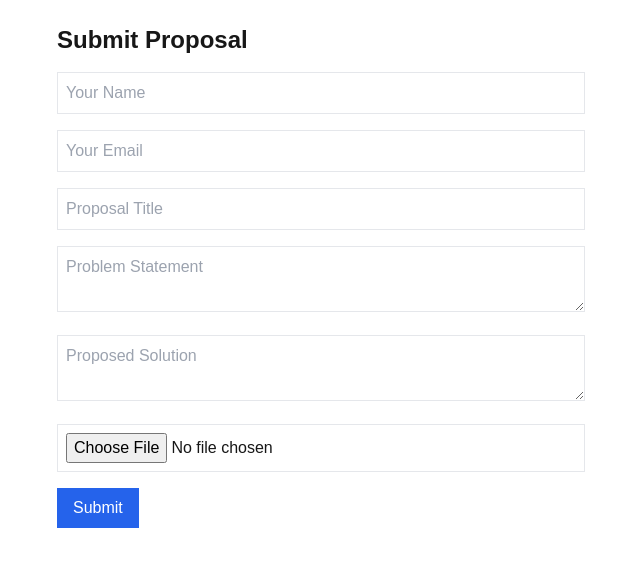
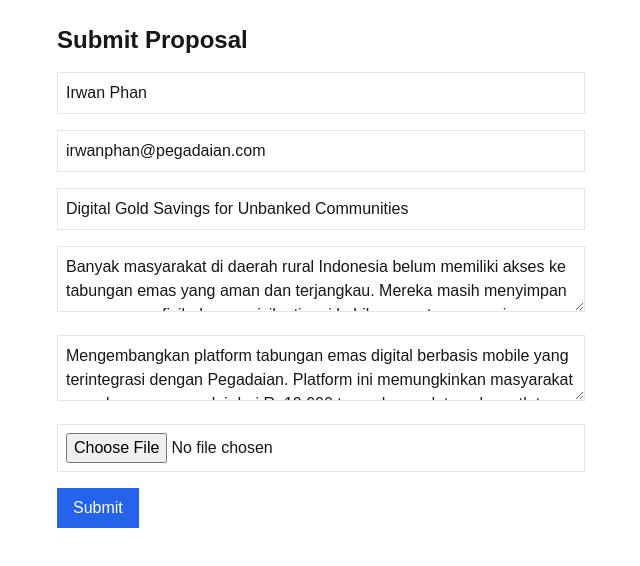
Before and after one commit to irwanphan/proval, a Next.js app: page /submit in a window 1280 px wide. Shown: the top 566 px of the page, without its empty margins (319-959 px from the left). Built offline with nearby package versions, Linux system fonts and the light colour scheme.

Commit message:
Update proposal submission form to pre-fill with example data and ensure password field is included in user creation. Adjust input fields to use controlled components for better state management.

```diff
--- a/app/api/submit/route.ts
+++ b/app/api/submit/route.ts
@@ -29,7 +29,7 @@ export async function POST(req: NextRequest) {
       user: {
         connectOrCreate: {
           where: { email },
-          create: { email, name },
+          create: { email, name, password: '' },
         },
       },
       title,
--- a/app/submit/page.tsx
+++ b/app/submit/page.tsx
@@ -4,11 +4,11 @@ import { useState } from 'react'
 
 export default function SubmitProposalPage() {
   const [formData, setFormData] = useState({
-    name: '',
-    email: '',
-    title: '',
-    problem: '',
-    solution: '',
+    name: 'Irwan Phan',
+    email: 'irwanphan@pegadaian.com',
+    title: 'Digital Gold Savings for Unbanked Communities',
+    problem: 'Banyak masyarakat di daerah rural Indonesia belum memiliki akses ke tabungan emas yang aman dan terjangkau. Mereka masih menyimpan emas secara fisik dengan risiko tinggi kehilangan atau pencurian.',
+    solution: 'Mengembangkan platform tabungan emas digital berbasis mobile yang terintegrasi dengan Pegadaian. Platform ini memungkinkan masyarakat menabung emas mulai dari Rp10.000 tanpa harus datang ke outlet, cukup melalui aplikasi dan jaringan agen lokal.',
   });
   const [file, setFile] = useState<File | null>(null);
   const [loading, setLoading] = useState(false);
@@ -39,11 +39,11 @@ export default function SubmitProposalPage() {
     <main className="p-6 max-w-xl mx-auto">
       <h1 className="text-2xl font-bold mb-4">Submit Proposal</h1>
       <form onSubmit={handleSubmit} className="space-y-4">
-        <input name="name" placeholder="Your Name" required onChange={handleChange} className="w-full border p-2" />
-        <input name="email" placeholder="Your Email" required onChange={handleChange} className="w-full border p-2" />
-        <input name="title" placeholder="Proposal Title" required onChange={handleChange} className="w-full border p-2" />
-        <textarea name="problem" placeholder="Problem Statement" required onChange={handleChange} className="w-full border p-2" />
-        <textarea name="solution" placeholder="Proposed Solution" required onChange={handleChange} className="w-full border p-2" />
+        <input name="name" placeholder="Your Name" required value={formData.name} onChange={handleChange} className="w-full border p-2" />
+        <input name="email" placeholder="Your Email" required value={formData.email} onChange={handleChange} className="w-full border p-2" />
+        <input name="title" placeholder="Proposal Title" required value={formData.title} onChange={handleChange} className="w-full border p-2" />
+        <textarea name="problem" placeholder="Problem Statement" required value={formData.problem} onChange={handleChange} className="w-full border p-2" />
+        <textarea name="solution" placeholder="Proposed Solution" required value={formData.solution} onChange={handleChange} className="w-full border p-2" />
         <input type="file" required onChange={(e) => setFile(e.target.files?.[0] || null)} className="w-full border p-2" />
         <button type="submit" disabled={loading} className="bg-blue-600 text-white px-4 py-2">
           {loading ? 'Submitting...' : 'Submit'}
```
